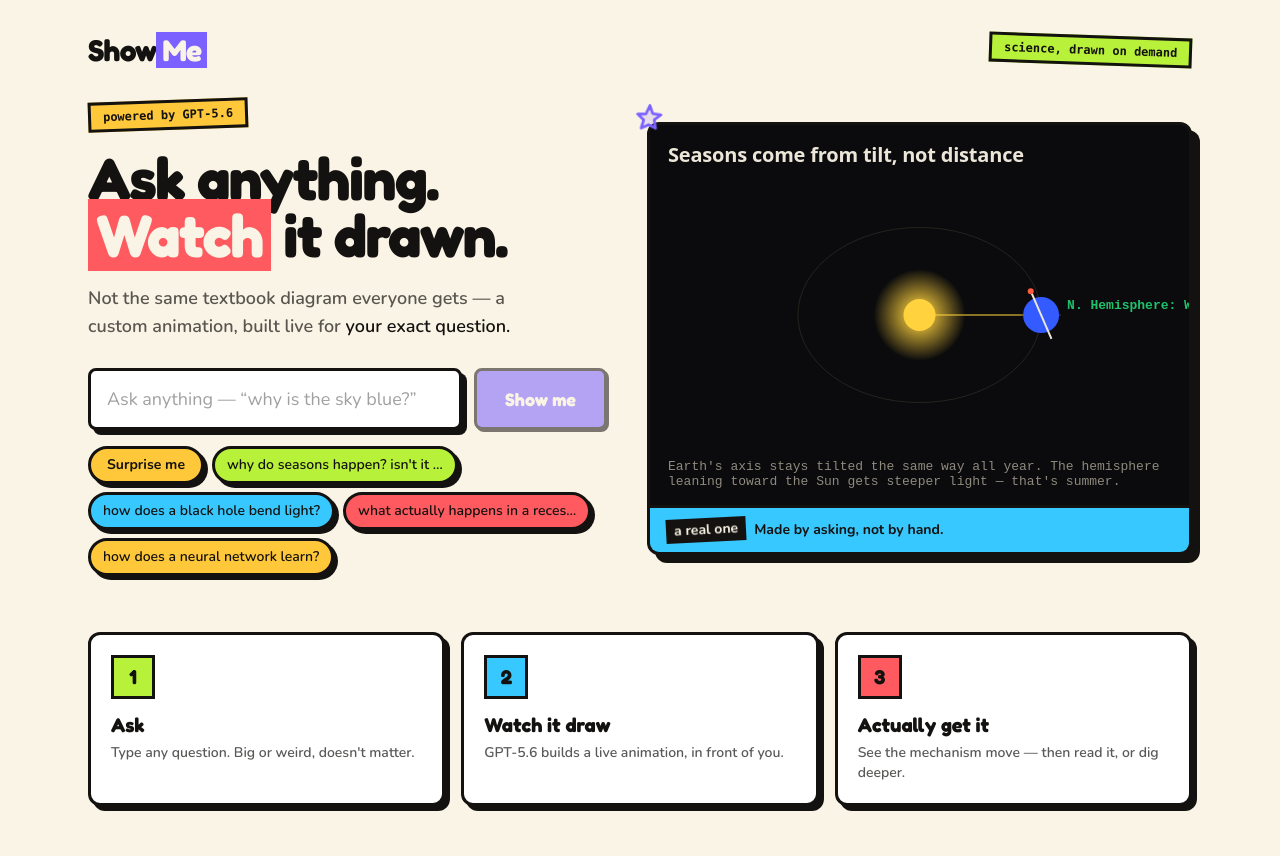
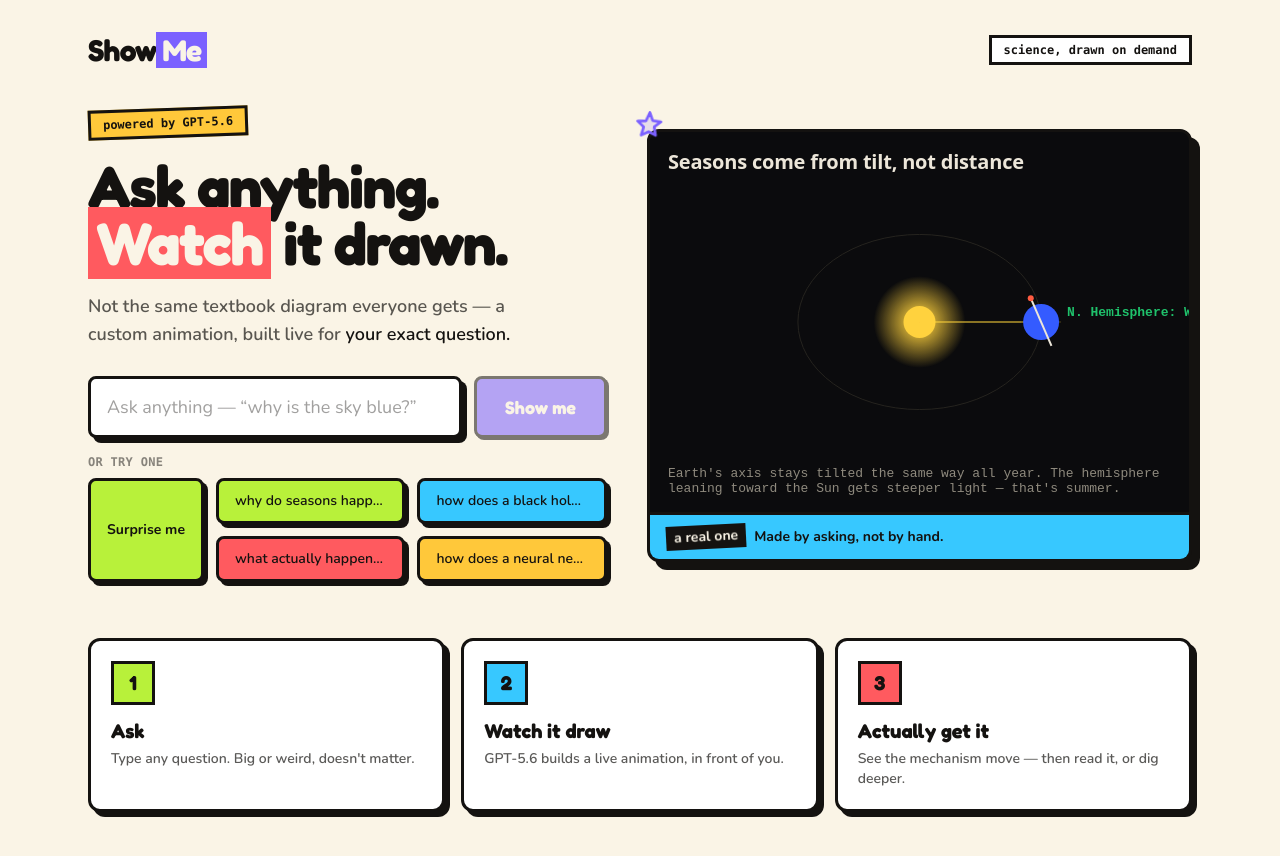
Before and after one commit to santoshcheethiralame-dot/ShowMe, a Next.js app: page / in a window 1280 px wide. Shown: the top 856 px of the page. Built offline with nearby package versions, Linux system fonts and the light colour scheme.

Commit message:
Align the example chips and keep the colour
The chips wrapped into a ragged, lopsided stack — that was the chaos, not
the colour. Put them in a tidy two-column grid with Surprise Me as its own
button and an 'or try one' label, and keep the bright palette throughout.

```diff
--- a/app/page.tsx
+++ b/app/page.tsx
@@ -142,24 +142,34 @@ export default function Home() {
       </div>
 
       {phase !== "drawing" && (
-        <div className="mt-4 flex flex-wrap items-center gap-2">
+        <div className="mt-4">
+          {!html && (
+            <p className="mb-2 font-mono text-xs font-bold uppercase tracking-wide text-ink/50">
+              or try one
+            </p>
+          )}
+          <div className="flex flex-wrap items-stretch gap-3">
             <button
               onClick={surprise}
-            className="brut-btn rounded-full border-[3px] border-ink bg-sun px-4 py-1.5 text-sm font-bold text-ink"
+              className="brut-btn shrink-0 rounded-lg border-[3px] border-ink bg-lime px-4 py-2.5 text-sm font-bold text-ink"
             >
               Surprise me
             </button>
-          {!html &&
-            EXAMPLES.map((e, i) => (
+            {!html && (
+              <div className="grid flex-1 grid-cols-1 gap-3 sm:grid-cols-2">
+                {EXAMPLES.map((e, i) => (
                   <button
                     key={e}
                     onClick={() => ask(e)}
-                className="brut-btn rounded-full border-[3px] border-ink px-3 py-1.5 text-sm font-semibold"
+                    className="brut-btn truncate rounded-lg border-[3px] border-ink px-4 py-2.5 text-left text-sm font-semibold text-ink"
                     style={{ background: ["#b8f13a", "#37c8ff", "#ff5a5f", "#ffc83a"][i % 4] }}
                   >
-                {e.length > 34 ? e.slice(0, 32) + "…" : e}
+                    {e}
                   </button>
                 ))}
+              </div>
+            )}
+          </div>
         </div>
       )}
     </div>
@@ -168,11 +178,11 @@ export default function Home() {
   return (
     <main className="mx-auto flex w-full max-w-6xl flex-1 flex-col px-6 py-8">
       {/* Top bar */}
-      <header className="mb-8 flex items-center justify-between">
+      <header className="mb-10 flex items-center justify-between">
         <h1 className="font-display text-3xl font-bold tracking-tight">
           Show<span className="bg-violet px-1.5 text-paper">Me</span>
         </h1>
-        <span className="hidden rotate-[2deg] border-[3px] border-ink bg-lime px-3 py-1 font-mono text-xs font-bold sm:block">
+        <span className="hidden border-[3px] border-ink bg-white px-3 py-1 font-mono text-xs font-bold sm:block">
           science, drawn on demand
         </span>
       </header>
```
Lines whose indentation alone changed are shown as unchanged.
